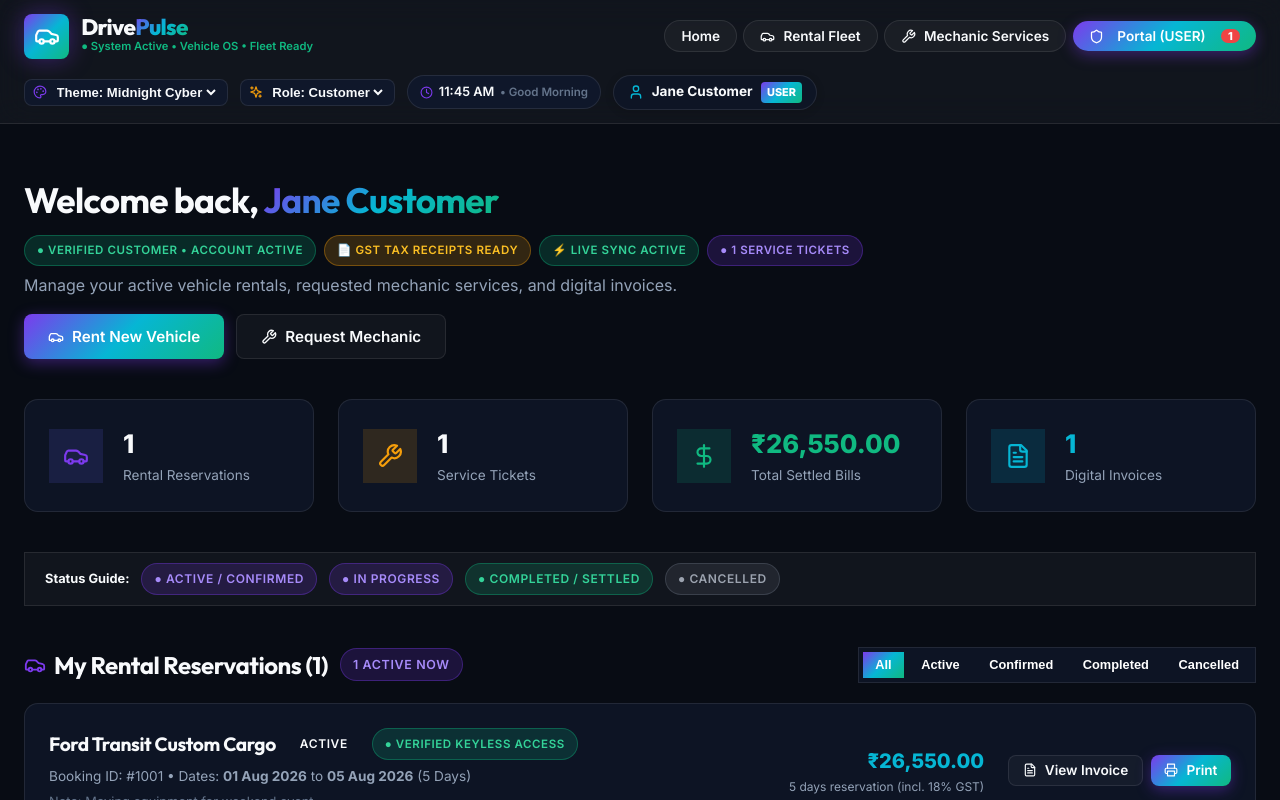
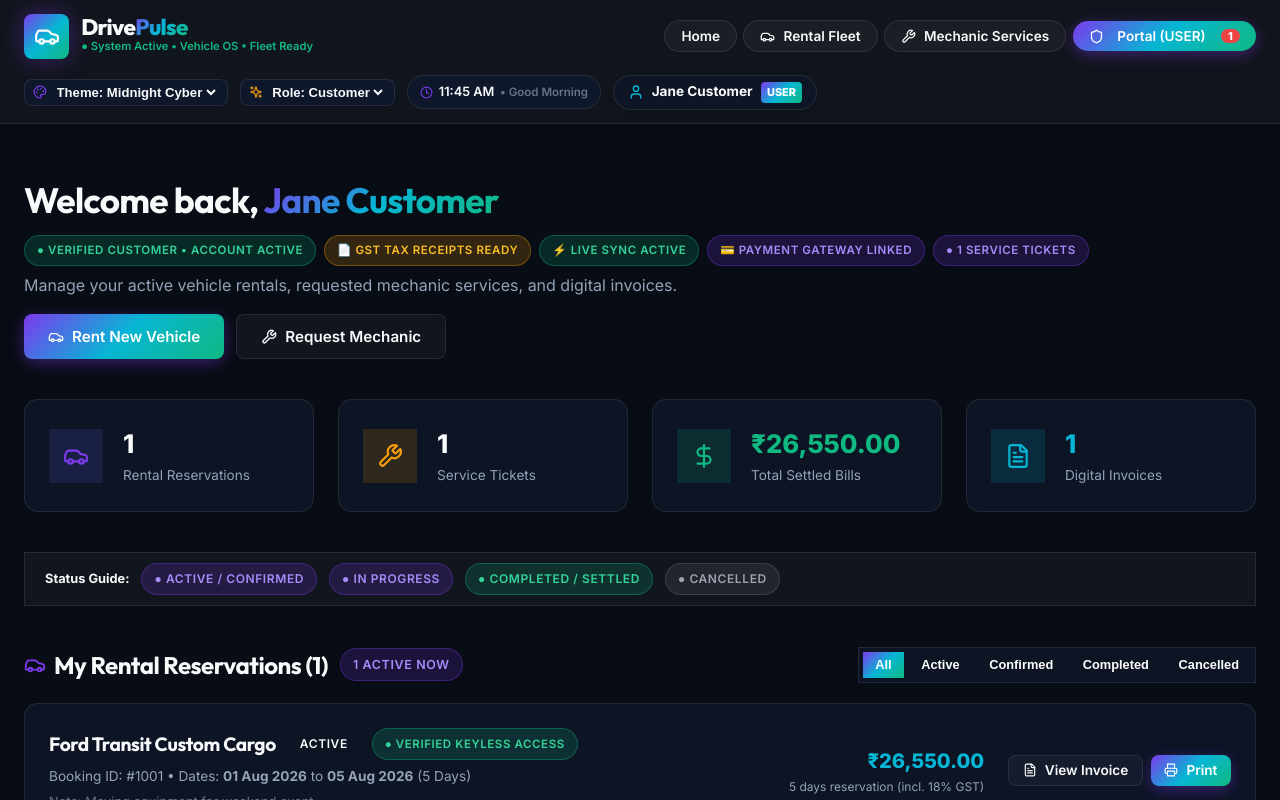
Before and after one commit to swarajchikhale/vehical_management_system, a React (Vite) app: page / in a window 1280 px wide. Both pictures are taken after a click on the element "Digital Tax Invoices". Shown: the top 800 px of the page. Built offline with nearby package versions, Linux system fonts and the light colour scheme; the HTML template or start-up script is replaced by a standard one.

Commit message:
Add verified payment status badge tag to customer dashboard billing

```diff
--- a/src/pages/CustomerDashboard.jsx
+++ b/src/pages/CustomerDashboard.jsx
@@ -36,6 +36,9 @@ export const CustomerDashboard = ({ setActiveTab }) => {
             </span>
             <span className="badge badge-available" style={{ fontSize: '0.72rem' }} title="Active reservation sync monitor running">
               ⚡ Live Sync Active
+            </span>
+            <span className="badge badge-confirmed" style={{ fontSize: '0.72rem' }} title="Unified digital payment gateway connection verified">
+              💳 Payment Gateway Linked
             </span>
             {userServices.length > 0 && (
               <span className="badge badge-assigned" style={{ fontSize: '0.72rem' }}>
```
